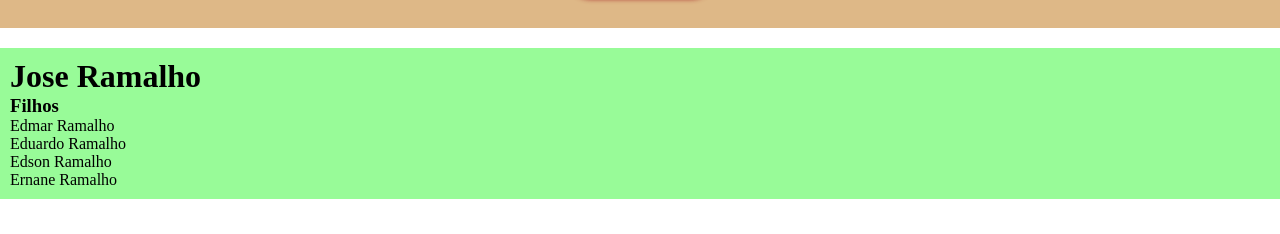
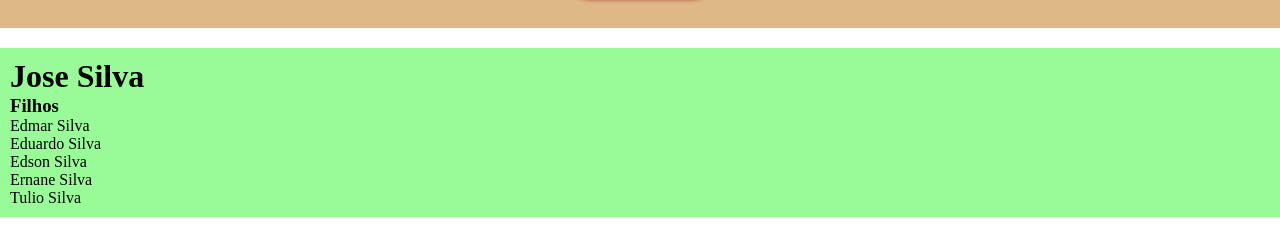
Before and after one commit to Tuliof210/react-practice, a React (Create React App) app: page / in a window 1280 px wide. Shown: the part 687-921 px from the top of the page. Built offline with nearby package versions, Linux system fonts and the light colour scheme.

Commit message:
React.Children.map and React.cloneElement examples

```diff
--- a/src/App/Family-App/Pai.jsx
+++ b/src/App/Family-App/Pai.jsx
@@ -12,6 +12,19 @@ export default (props) => (
       {props['name']} {props['lastName']}
     </h1>
     <h3>Filhos</h3>
-    <ul>{props.children}</ul>
+    <ul>{populate(props)}</ul>
   </div>
 );
+
+const populate = (props) => {
+  // função que irá mapear cada component filho passado ao pai
+  // params => array, callback
+  return React.Children.map(props.children, (child) => {
+    // função que clona elemtos recebidos para assim alterá-los
+    // no caso recebe as propriedades do pai e a propria
+    return React.cloneElement(child, {
+      ...props,
+      ...child.props,
+    });
+  });
+};
--- a/src/index.jsx
+++ b/src/index.jsx
@@ -26,6 +26,7 @@ const filhos = [
   { name: 'Eduardo' },
   { name: 'Edson' },
   { name: 'Ernane' },
+  { name: 'Tulio' },
 ];
 
 // Não é JS e sim JSX
@@ -41,13 +42,13 @@ const content = (
       <TheClone name={cloneName} />
     </div>
     <Saudacao tipo="Feliz natal" nome="Monica" />
-    <Familia name="Jose" lastName="Ramalho">
+    <Familia name="Jose" lastName="Silva">
       {/*
         Cada elemento deve ter o parametro 'key' unique
         {...props} atribui as props correspondentes
       */}
       {filhos.map((filho, index) => (
-        <Filho key={index} name={filho['name']} lastName="Ramalho" />
+        <Filho key={index} name={filho['name']} />
       ))}
     </Familia>
   </Fragment>
```
